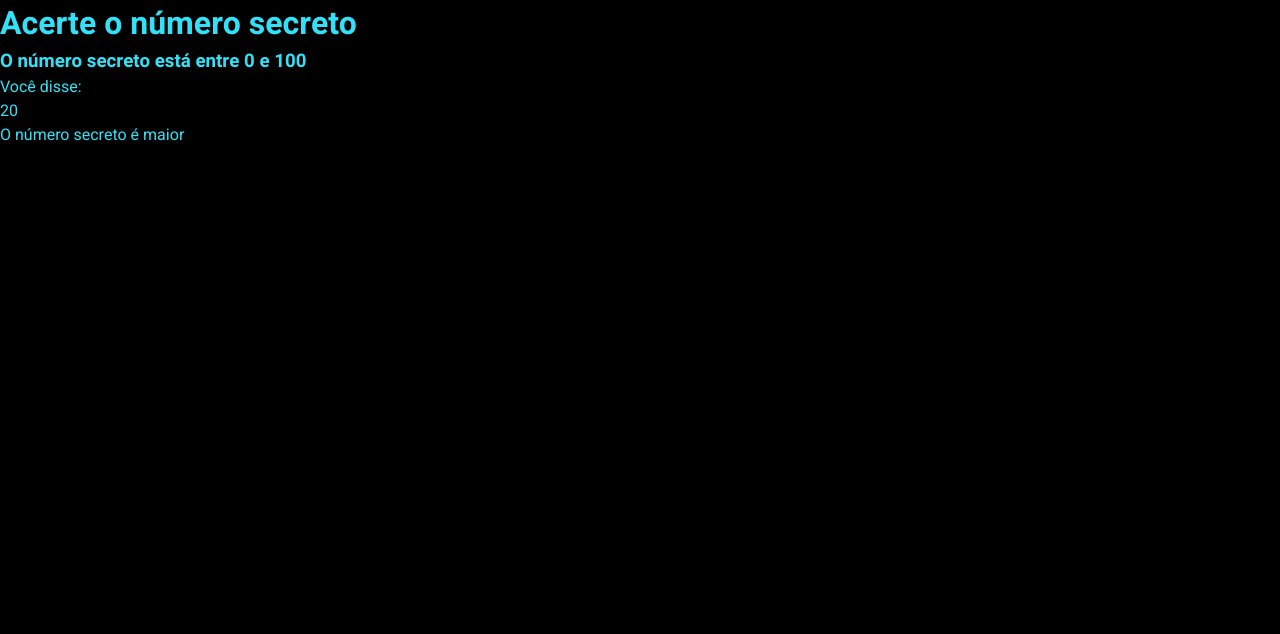
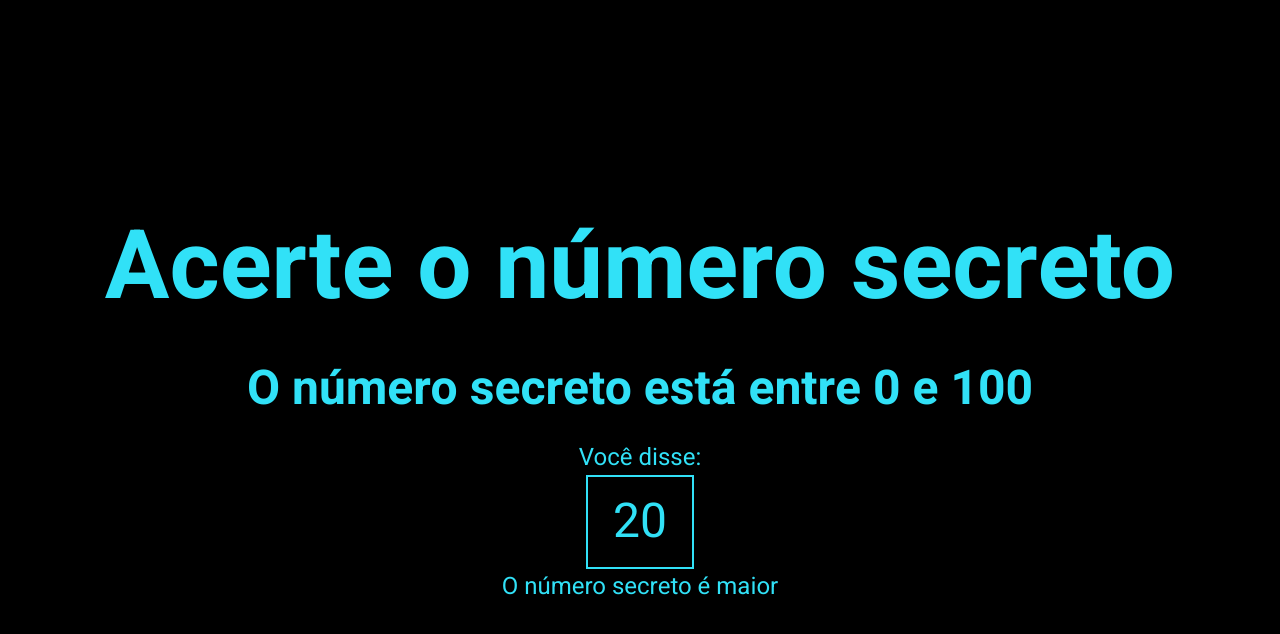
Before and after one commit to duduzx02/Numero-Secreto, a plain HTML site: page index.html in a window 1280 px wide. Drawn offline with Linux system fonts and the light colour scheme; some icons are missing.

Commit message:
Aplicando cores e posicionando elementos

```diff
--- a/style.css
+++ b/style.css
@@ -16,5 +16,32 @@
 
 body{
   background-color: var(--bg-color);
-  color: #31E1F7;
+  color: var(--primary-color);
+  min-height: 100vh;
+  display: flex;
+  flex-direction: column;
+  align-items: center;
+  justify-content: center;
+  text-align: center;
+  gap: 1rem;
 }
+
+h1{
+  font-size: 6rem;
+}
+
+h3{
+  font-size: 3rem;
+}
+
+.mensagem{
+  font-size: 1.5rem;
+}
+
+.box{
+  border: 2px solid var(--primary-color);
+  display: inline-block;
+  font-size: 3rem;
+  padding: 10px 25px;
+  margin: 25pxpx;
+}
```
